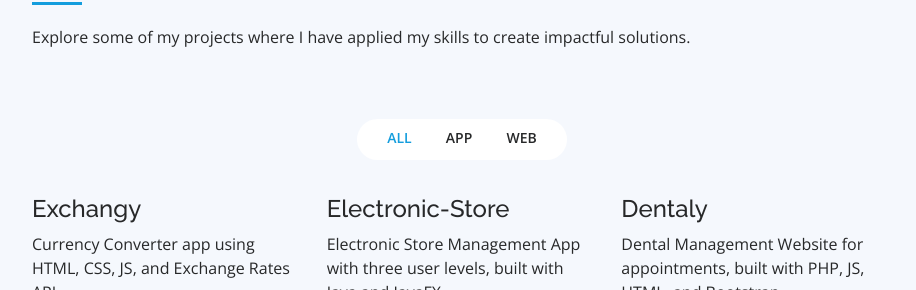
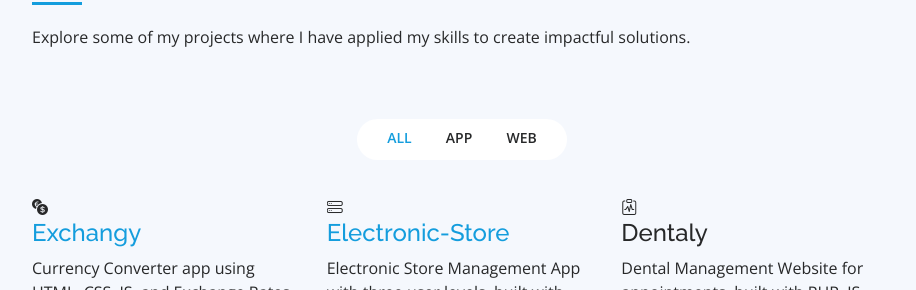
Before and after one commit to evinaa21/My-Portofolio, a plain HTML site: page index.html in a window 1280 px wide. Shown: the part 3159-3449 px from the top of the page, without its empty margins (328-1244 px from the left). Drawn offline with nearby package versions, Linux system fonts and the light colour scheme.

Commit message:
Update index.html

```diff
--- a/index.html
+++ b/index.html
@@ -385,40 +385,38 @@
 
             <!-- Project 1: Exchangy -->
             <div class="col-lg-4 col-md-6 portfolio-item filter-app filter-web">
-                <div class="portfolio-wrap">
-                     <div class="portfolio-info">
-                         <h4>Exchangy</h4>
-                         <p>Currency Converter app using HTML, CSS, JS, and Exchange Rates API.</p>
+                <!-- Use a structure similar to icon-box -->
+                <div class="icon-box portfolio-wrap">
+                     <div class="icon"><i class="bi bi-currency-exchange"></i></div> <!-- Added Icon -->
+                     <h4 class="title"><a href="https://exchangy.netlify.app/" target="_blank">Exchangy</a></h4>
+                     <p class="description">Currency Converter app using HTML, CSS, JS, and Exchange Rates API.</p>
                      <div class="portfolio-links mt-auto">
                          <a href="https://github.com/evinaa21/exchangy" target="_blank" title="GitHub Repository"><i class="bx bxl-github"></i> GitHub</a>
                          <a href="https://exchangy.netlify.app/" target="_blank" title="Live Demo" class="ms-2"><i class="bx bx-link-external"></i> Live Demo</a>
                      </div>
                 </div>
             </div>
-            </div>
 
             <!-- Project 2: Electronic-Store -->
             <div class="col-lg-4 col-md-6 portfolio-item filter-app">
-                <div class="portfolio-wrap">
-                     <div class="portfolio-info">
-                         <h4>Electronic-Store</h4>
-                         <p>Electronic Store Management App with three user levels, built with Java and JavaFX.</p>
+                 <div class="icon-box portfolio-wrap">
+                     <div class="icon"><i class="bi bi-hdd-stack"></i></div> <!-- Added Icon -->
+                     <h4 class="title"><a href="https://github.com/evinaa21/Electronics-Store" target="_blank">Electronic-Store</a></h4>
+                     <p class="description">Electronic Store Management App with three user levels, built with Java and JavaFX.</p>
                      <div class="portfolio-links mt-auto">
                          <a href="https://github.com/evinaa21/Electronics-Store" target="_blank" title="GitHub Repository"><i class="bx bxl-github"></i> GitHub</a>
-                         </div>
                      </div>
                  </div>
             </div>
 
             <!-- Project 3: Dentaly -->
             <div class="col-lg-4 col-md-6 portfolio-item filter-web">
-                <div class="portfolio-wrap">
-                     <div class="portfolio-info">
-                         <h4>Dentaly</h4>
-                         <p>Dental Management Website for appointments, built with PHP, JS, HTML, and Bootstrap.</p>
+                 <div class="icon-box portfolio-wrap">
+                     <div class="icon"><i class="bi bi-clipboard-pulse"></i></div> <!-- Added Icon -->
+                     <h4 class="title"><a>Dentaly</a></h4> <!-- No link as repo is private -->
+                     <p class="description">Dental Management Website for appointments, built with PHP, JS, HTML, and Bootstrap.</p>
                      <div class="portfolio-links mt-auto">
                          <p><small>(Repository not public)</small></p>
-                         </div>
                      </div>
                  </div>
             </div>
```
Lines whose indentation alone changed are shown as unchanged.
